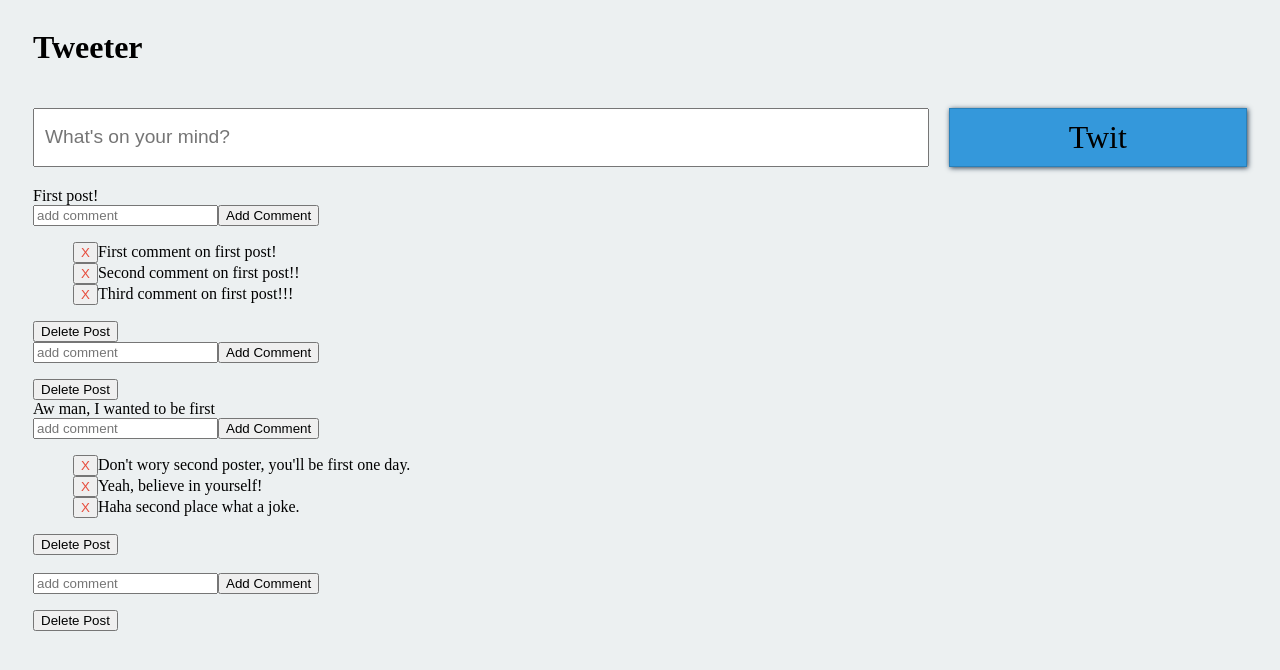
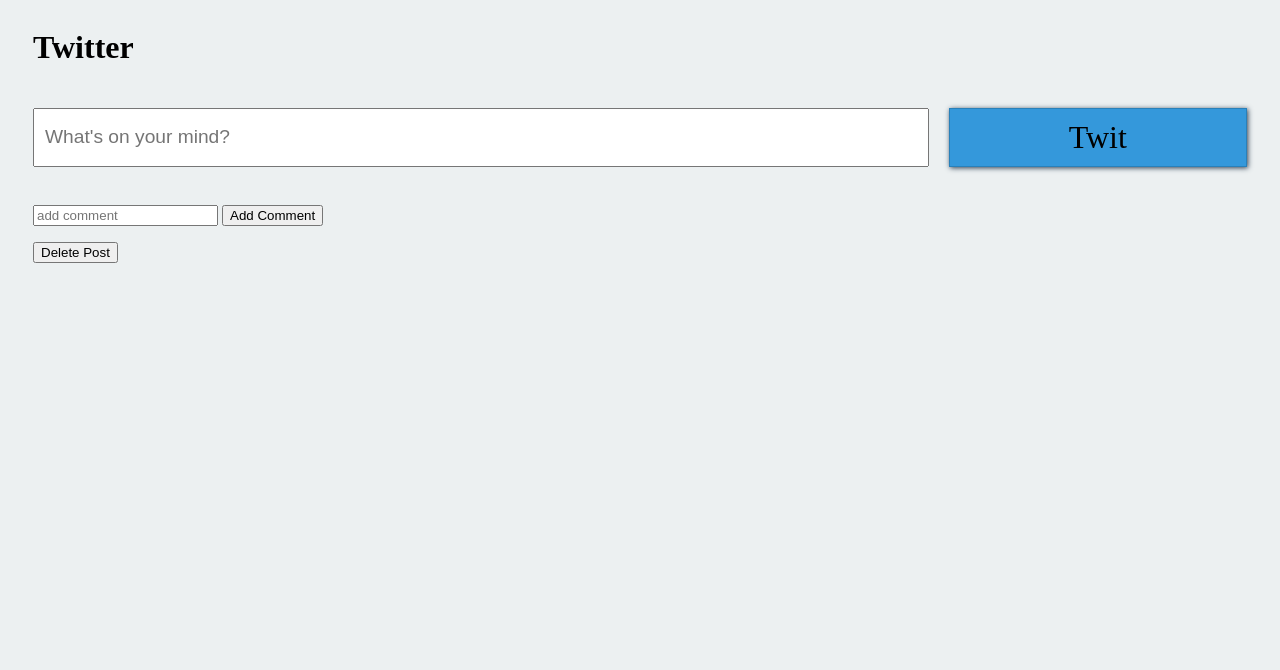
Before and after one commit to BadeaFreh/Tweeter, a plain HTML site: page index.html in a window 1280 px wide. Both pictures are taken after a click on the element "Twit". Drawn offline with nearby package versions, Linux system fonts and the light colour scheme; a web font is replaced by a local one.

Commit message:
deleted some lines

```diff
--- a/index.html
+++ b/index.html
@@ -1,7 +1,7 @@
 <!DOCTYPE html>
 <html>
   <head>
-    <title>Tweeter</title>
+    <title>Twitter Clone</title>
     <link
       href="https://fonts.googleapis.com/css?family=Balthazar"
       rel="stylesheet"
@@ -10,7 +10,7 @@
   </head>
   <body>
     <div id="container">
-      <h1 id="title">Tweeter</h1>
+      <h1 id="title">Twitter</h1>
       <input type="text" placeholder="What's on your mind?" id="input" />
       <div id="post">Twit</div>
       <div id="posts"></div>
--- a/logic.js
+++ b/logic.js
@@ -1,28 +1,9 @@
 
 const Tweeter = function () {
 
-    const _posts = [
-        {
-            text: "First post!",
-            id: "p1",
-            comments: [
-                { id: "c1", text: "First comment on first post!" },
-                { id: "c2", text: "Second comment on first post!!" },
-                { id: "c3", text: "Third comment on first post!!!" }
-            ]
-        },
-        {
-            text: "Aw man, I wanted to be first",
-            id: "p2",
-            comments: [
-                { id: "c4", text: "Don't wory second poster, you'll be first one day." },
-                { id: "c5", text: "Yeah, believe in yourself!" },
-                { id: "c6", text: "Haha second place what a joke." }
-            ]
-        }
-    ]
-    let postIdCounter = 1
-    let commentIdCounter = 1
+    const _posts = []
+    let _postIdCounter = 1
+    let _commentIdCounter = 1
 
     const getPosts = function() {
         return _posts
@@ -30,7 +11,7 @@ const Tweeter = function () {
 
     const addPost = function (text) {
         _posts.push({
-            id: "p" + postIdCounter++,
+            id: "p" + _postIdCounter++,
             text,
             comments: []
         })
@@ -43,7 +24,7 @@ const Tweeter = function () {
     const addComment = function (postID, text) {
         const postIndex = _posts.findIndex(post => post.id === postID)
         _posts[postIndex].comments.push({
-            id: "c" + commentIdCounter++,
+            id: "c" + _commentIdCounter++,
             text
         })
     }
--- a/main.js
+++ b/main.js
@@ -1,39 +1,36 @@
-// controller file
 
 const tweeter = Tweeter()
 const renderer = Renderer()
 
 renderer.renderPosts(tweeter.getPosts())
 
+const getPostsAndRender = function () {
+    let posts = tweeter.getPosts()
+    renderer.renderPosts(posts)
+}
+
 $("#post").on("click", function () {
     let postText = $("input").val()
     tweeter.addPost(postText)
-    let posts = tweeter.getPosts()
-    renderer.renderPosts(posts)
+    getPostsAndRender()
 })
 
 $("#posts").on("click", ".delete-button", function () {
     const postID = $(this).closest("div").data().id
     tweeter.removePost(postID)
-    let posts = tweeter.getPosts()
-    renderer.renderPosts(posts)
+    getPostsAndRender()
 })
 
 $("#posts").on("click", ".comment-button", function () {
-    // post id, text
     const postID = $(this).closest("div").data().id
     const commentText = $(this).closest("div").find("input").val()
-    // console.log(postID, "\n", commentText);
     tweeter.addComment(postID, commentText)
-    let posts = tweeter.getPosts()
-    renderer.renderPosts(posts)
+    getPostsAndRender()
 })
 
 $("#posts").on("click", ".delete-comment", function () {
-    // removeComment(postid, commentid)
     const postID = $(this).closest("div").data().id
     const commentID = $(this).closest("li").data().id
     tweeter.removeComment(postID, commentID)
-    let posts = tweeter.getPosts()
-    renderer.renderPosts(posts)
+    getPostsAndRender()
 })
```
Also changed, not shown: render.js (+6 -2 lines), 1 other file.
